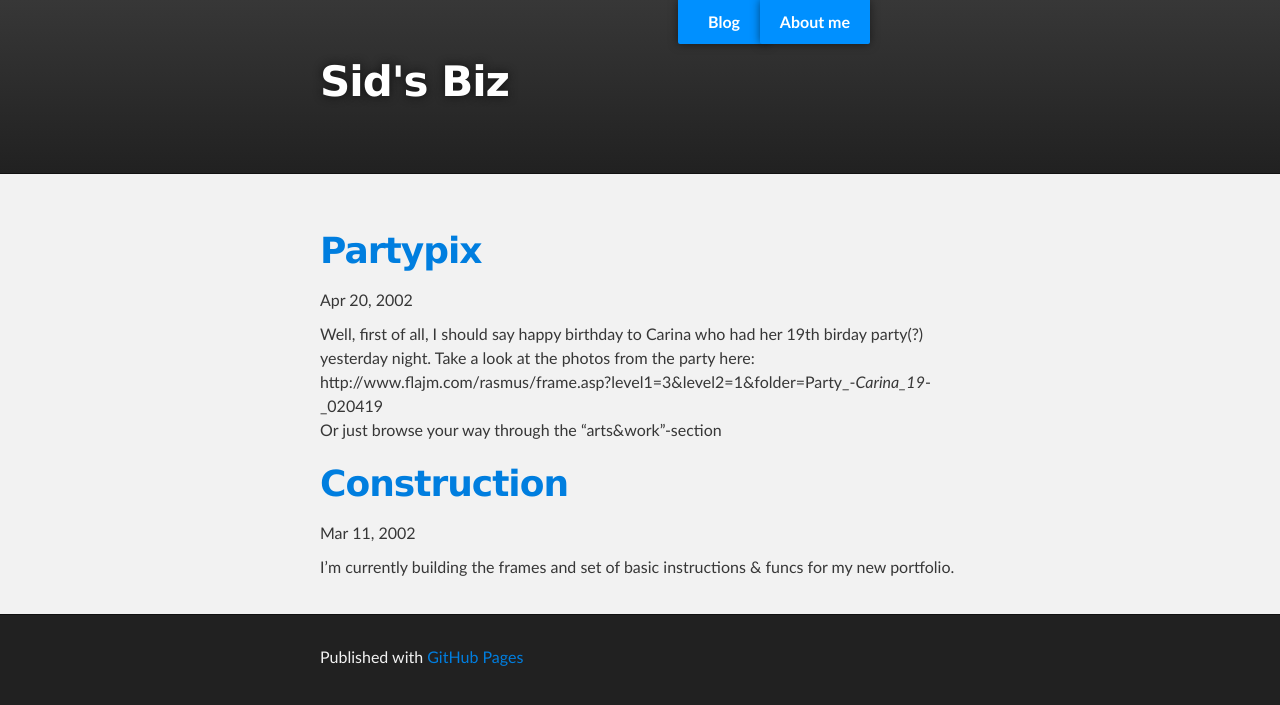
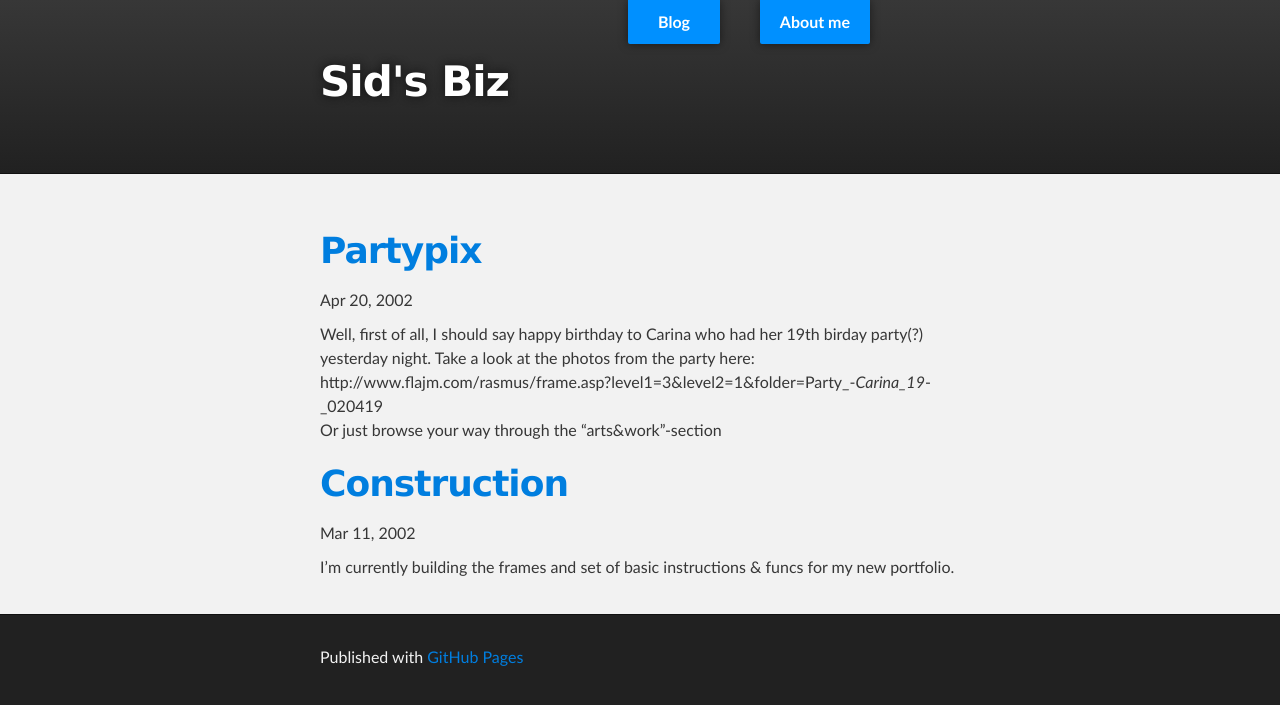
Before and after one commit to Siduzy/Blog, a Jekyll site: the page built from index.html, in a window 1280 px wide. Shown: the top 705 px of the page. Built offline with Jekyll 4.4.1, drawn with Linux system fonts in a browser that asks for light colours.

Commit message:
update css

```diff
--- a/stylesheets/stylesheet.css
+++ b/stylesheets/stylesheet.css
@@ -281,7 +281,7 @@ Full-Width Styles
   display: block;
   position: absolute;
   top:0;
-  right: 200px;
+  right: 250px;
   z-index: 10;
   padding: 10px 30px 10px 30px;
   color: #fff;
```
